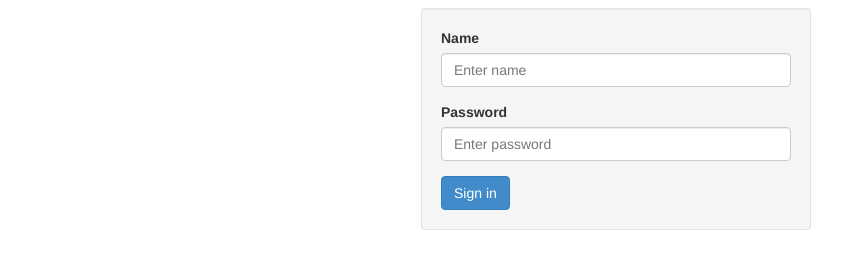
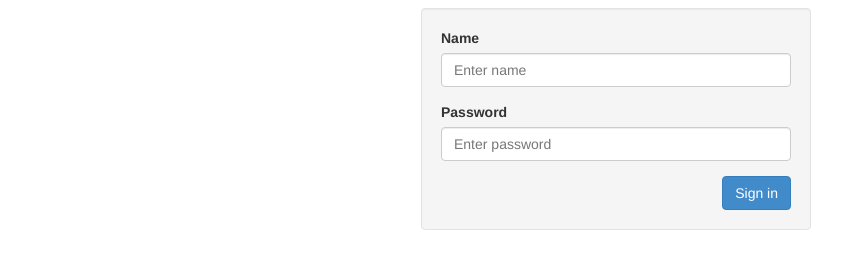
Before and after one commit to irregularsoft/lan-messenger, a website: page public/sign-in.html in a window 1280 px wide. Shown: the part 102-370 px from the top of the page, without its empty margins (24-866 px from the left). Drawn offline with Linux system fonts and the light colour scheme.

Commit message:
Pull right sign-in button

```diff
--- a/public/sign-in.html
+++ b/public/sign-in.html
@@ -21,7 +21,8 @@
                 <label for="password" class="control-label">Password</label>
                 <input type="password" placeholder="Enter password" id="password" class="form-control">
             </div>
-            <button type="submit" class="btn btn-primary">Sign in</button>
+            <button type="submit" class="btn btn-primary pull-right">Sign in</button>
+            <div class="clearfix"></div>
         </form>
     </section>
 </div>
```
